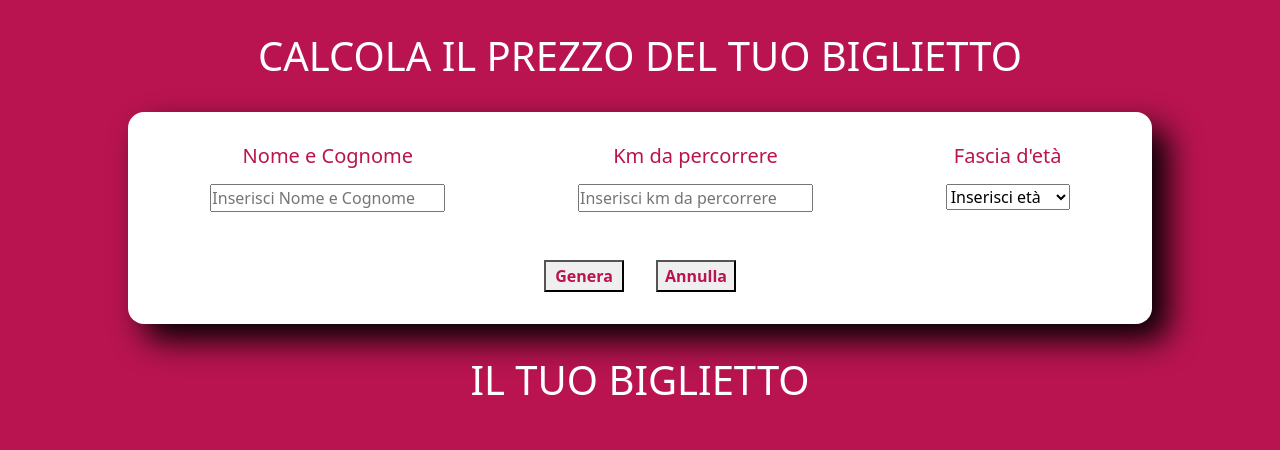
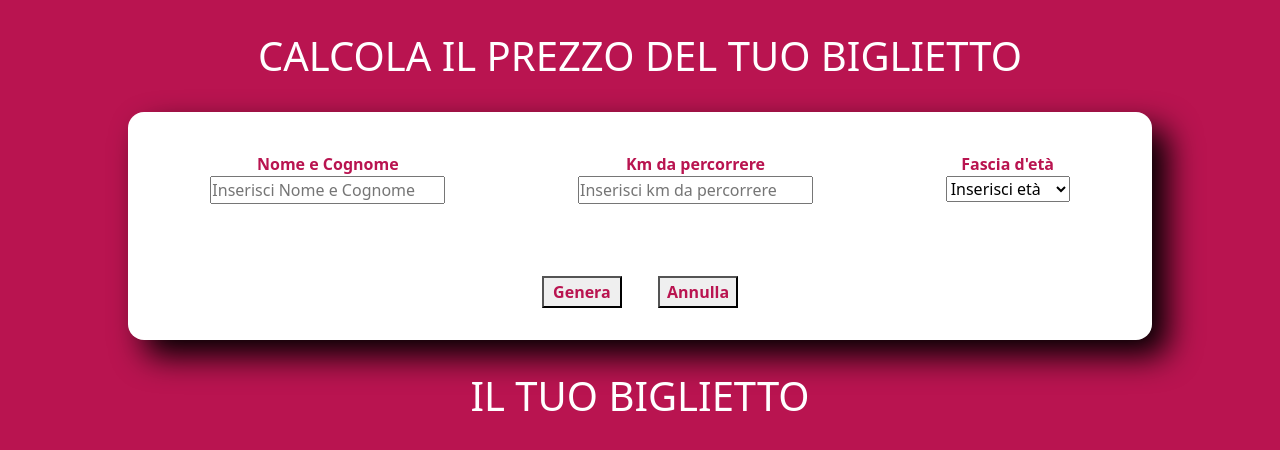
Before and after one commit to pietroline/js-biglietto-treno-form, a plain HTML site: page index.html in a window 1280 px wide. Both pictures are taken after a click on the button "Genera". Drawn offline with nearby package versions, Linux system fonts and the light colour scheme.

Commit message:
fix bugs form

```diff
--- a/css/style.css
+++ b/css/style.css
@@ -35,17 +35,6 @@ body{
     margin-bottom: 2rem;
 }
 
-.box h5{
-    text-align: center;
-    margin: 1rem 0;
-}
-
-
-.bottoni{
-    display: flex;
-    justify-content: center;
-}
-
 button{
     margin: 1rem;
 
--- a/index.html
+++ b/index.html
@@ -22,23 +22,18 @@
 
             <div class="contenuto">
 
-                <div class="box">
-                    <h5>Nome e Cognome</h5>
-                    <form action="">
+                <form class="m-4 fw-bold d-flex flex-column align-items-center">
+                    <label for="">Nome e Cognome</label>
                     <input type="text" id="nome" placeholder="Inserisci Nome e Cognome">
                 </form>
-                </div>
 
-                <div class="box">
-                    <h5>Km da percorrere</h5>
-                    <form action="">
+                <form class="m-4 fw-bold d-flex flex-column align-items-center">
+                    <label for="">Km da percorrere</label>
                     <input type="text" id="km" placeholder="Inserisci km da percorrere">
                 </form>
-                </div>
 
-                <div class="box">
-                    <h5>Fascia d'età</h5>
-                    <form action="">
+                <form class="m-4 fw-bold d-flex flex-column align-items-center">
+                    <label for="">Fascia d'età</label>
                     <select id="eta">
                         <option value="">Inserisci età</option>
                         <option value="minorenne">Minorenne</option>
@@ -46,11 +41,10 @@
                         <option value="over_65">Over 65</option>
                     </select>
                 </form>
-                </div>
 
             </div>
 
-            <div class="bottoni">
+            <div class="text-center">
                 <button id="genera">Genera</button>
                 <button id="annulla">Annulla</button>
             </div>
@@ -63,24 +57,24 @@
             <h4>DETTAGLIO PASSEGGERI</h4>
             <div class="biglietto d-flex">
                 <div class="nome_passeggero bg-secondary p-3 fw-bold">
-                    <div>NOME PASSEGGERO</div>
+                    <div class="text-uppercase">Nome passeggero</div>
                     <div id="identita"></div> <!--Valore "appeso" da js-->
                 </div>
                 <div class="flex-grow-1 ms-4 my-4">
                     <div class="mb-5 fw-bold">Offerta</div>
-                    <div id="tipo_biglietto"></div>
+                    <div id="tipo_biglietto"></div> <!--Valore "appeso" da js-->
                 </div>
                 <div class="flex-grow-1 my-4">
                     <div class="mb-5 fw-bold">Carrozza</div>
-                    <div id=carrozza></div>
+                    <div id=carrozza></div> <!--Valore "appeso" da js-->
                 </div>
                 <div class="flex-grow-1 my-4">
                     <div class="mb-5 fw-bold">Codice CP</div>
-                    <div id="codice_cp"></div>
+                    <div id="codice_cp"></div> <!--Valore "appeso" da js-->
                 </div>
                 <div class="flex-grow-1 my-4">
                     <div class="mb-5 fw-bold">Costo biglietto</div>
-                    <div id="prezzo"></div>
+                    <div id="prezzo"></div> <!--Valore "appeso" da js-->
                 </div>
             </div>
         </div>
--- a/js/main.js
+++ b/js/main.js
@@ -1,9 +1,8 @@
 let mj_getElementById_nome = document.getElementById("nome");
-let identita = mj_getElementById_nome.value;
 
-let mj_getElementById_km = "";
+let mj_getElementById_km = document.getElementById("km");
 
-let mj_getElementById_eta = "";
+let mj_getElementById_eta = document.getElementById("eta");
 
 let mj_getElementById_genera = document.getElementById("genera");
 
@@ -13,25 +12,22 @@ mj_getElementById_genera.addEventListener("click",
 
         let check = null; //check vale 1 se il controllo è ok, 0 altrimenti
 
-        mj_getElementById_km = document.getElementById("km");
+        let identita = mj_getElementById_nome.value;
+
         let km = mj_getElementById_km.value;
             // controllo se i km inseriti sono validi
                 km = parseInt(km);
                 if(isNaN(km)){
                     check = 0;
-                    alert(`I km inseriti non sono validi, inserito carattere !!!`);
+                    alert(`I km inseriti non sono validi !!!`);
                 }else{
                     check = 1;
                 }
             //
 
-        let eta = null;
+        let eta = mj_getElementById_eta.value;
         if (check == 1){
 
-            mj_getElementById_eta = document.getElementById("eta");
-            eta = mj_getElementById_eta.value;
-
-            console.log(eta);
             //controllo se età inserità è corretta
             if(eta == "minorenne" || eta == "maggiorenne" || eta == "over_65"){
                 check = 1;
@@ -42,7 +38,7 @@ mj_getElementById_genera.addEventListener("click",
         }
 
         if(check == 1){
-            console.log(`È stata preso in carica il calcolo del biglietto di ${mj_getElementById_nome.value} di età ${eta} per percorrere ${km} km`);
+            console.log(`È stata preso in carica il calcolo del biglietto di ${identita} di età ${mj_getElementById_eta.value} per percorrere ${km} km`);
 
             // Definisco prezzo al km
             const PREZZO = 0.21;
@@ -71,7 +67,7 @@ mj_getElementById_genera.addEventListener("click",
             }
 
             let carrozza = Math.floor(Math.random()*9)+1;
-            let codice_cp = Math.floor(Math.random()*9999)+90000;
+            let codice_cp = Math.floor(Math.random()*9999)+90001;
 
 
             // append dei dati
```
Lines whose indentation alone changed are shown as unchanged.
